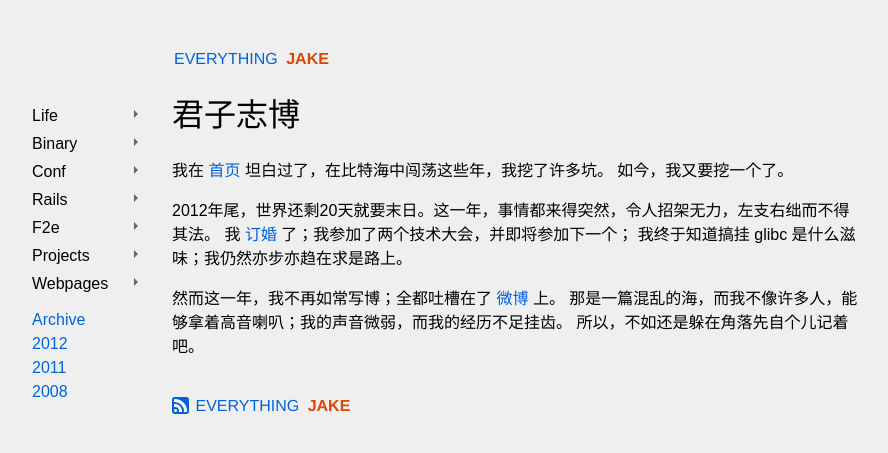
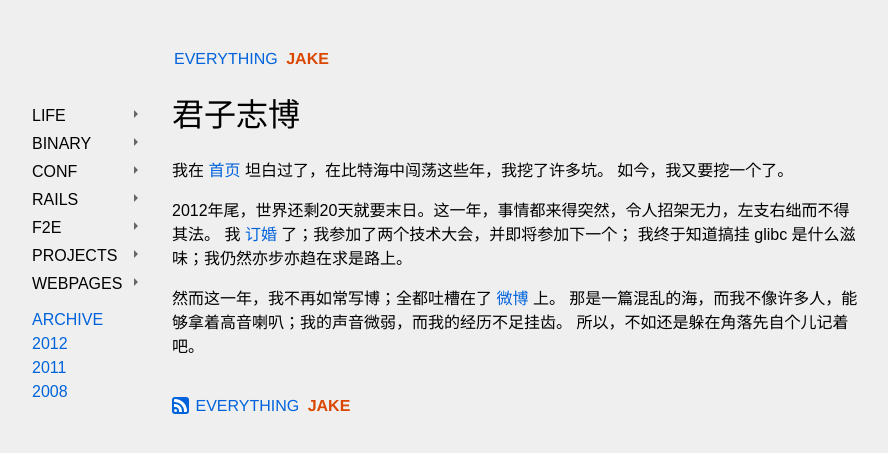
Before and after one commit to cyjake/cyjake.github.io, a Jekyll site: the page built from life/_posts/2012-12-01-yet-another-blog.md, in a window 1280 px wide. Shown: the top 453 px of the page, without its empty margins (123-1011 px from the left). Built offline with Jekyll 4.4.1, drawn with Linux system fonts in a browser that asks for light colours; nearby versions of some CDN libraries; some web fonts are replaced; Markdown is read by kramdown in place of the engine named in the settings; comment, search, counter and statistics services are not loaded.

Commit message:
Use uppercase in sidebar

```diff
--- a/assets/css/devices/screen.scss
+++ b/assets/css/devices/screen.scss
@@ -38,6 +38,7 @@
       height: 28px;
       line-height: 28px;
       padding-left: 10px;
+      text-transform: uppercase;
     }
 
     .arrow {
@@ -101,6 +102,7 @@
 
     .archive {
       padding: 10px 0 0 10px;
+      text-transform: uppercase;
     }
   }
 
--- a/assets/css/yicai.css
+++ b/assets/css/yicai.css
@@ -848,7 +848,8 @@ body {
     #aside .label {
       height: 28px;
       line-height: 28px;
-      padding-left: 10px; }
+      padding-left: 10px;
+      text-transform: uppercase; }
     #aside .arrow {
       position: absolute;
       right: 10px;
@@ -894,7 +895,8 @@ body {
     #aside .category-active .arrow {
       border-left-color: #333; }
     #aside .archive {
-      padding: 10px 0 0 10px; }
+      padding: 10px 0 0 10px;
+      text-transform: uppercase; }
 
   #front-body {
     overflow-x: hidden;
```
